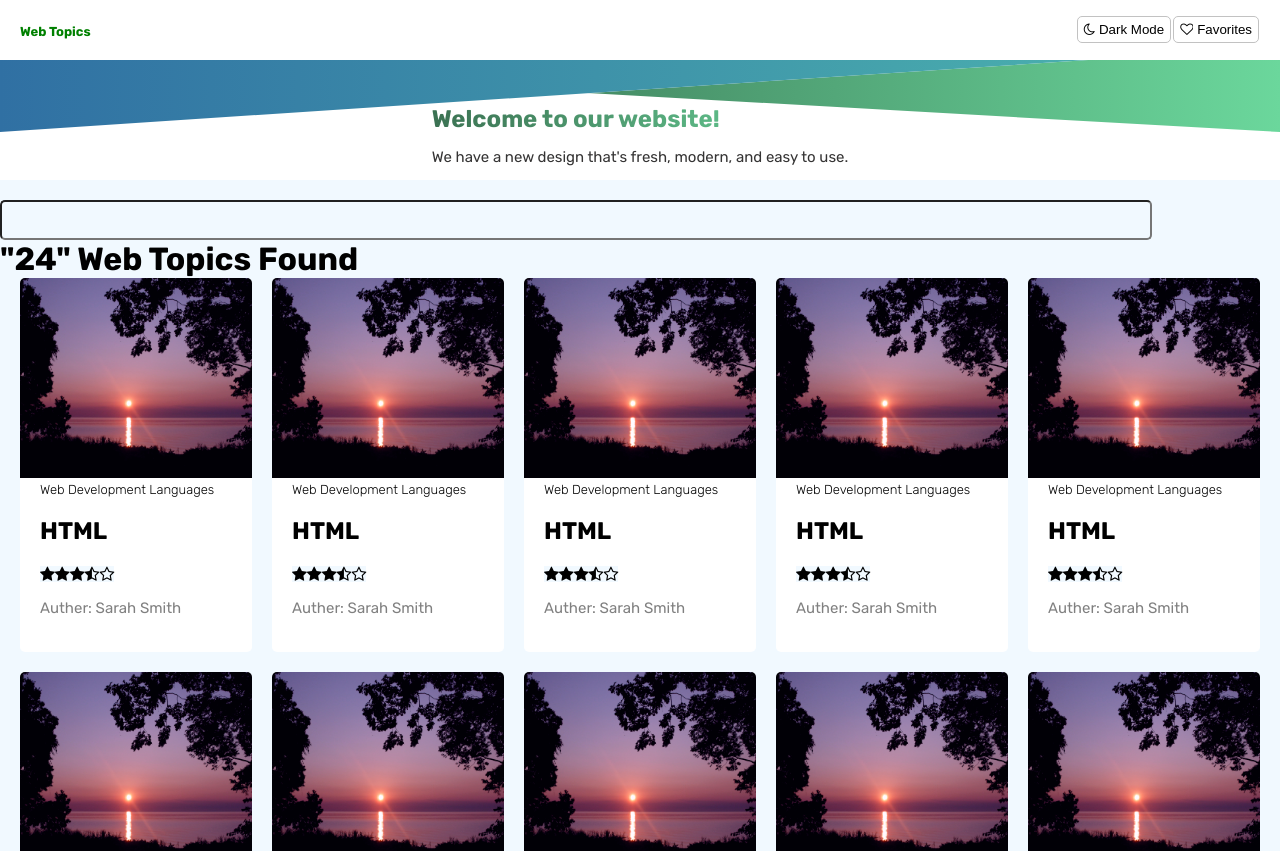
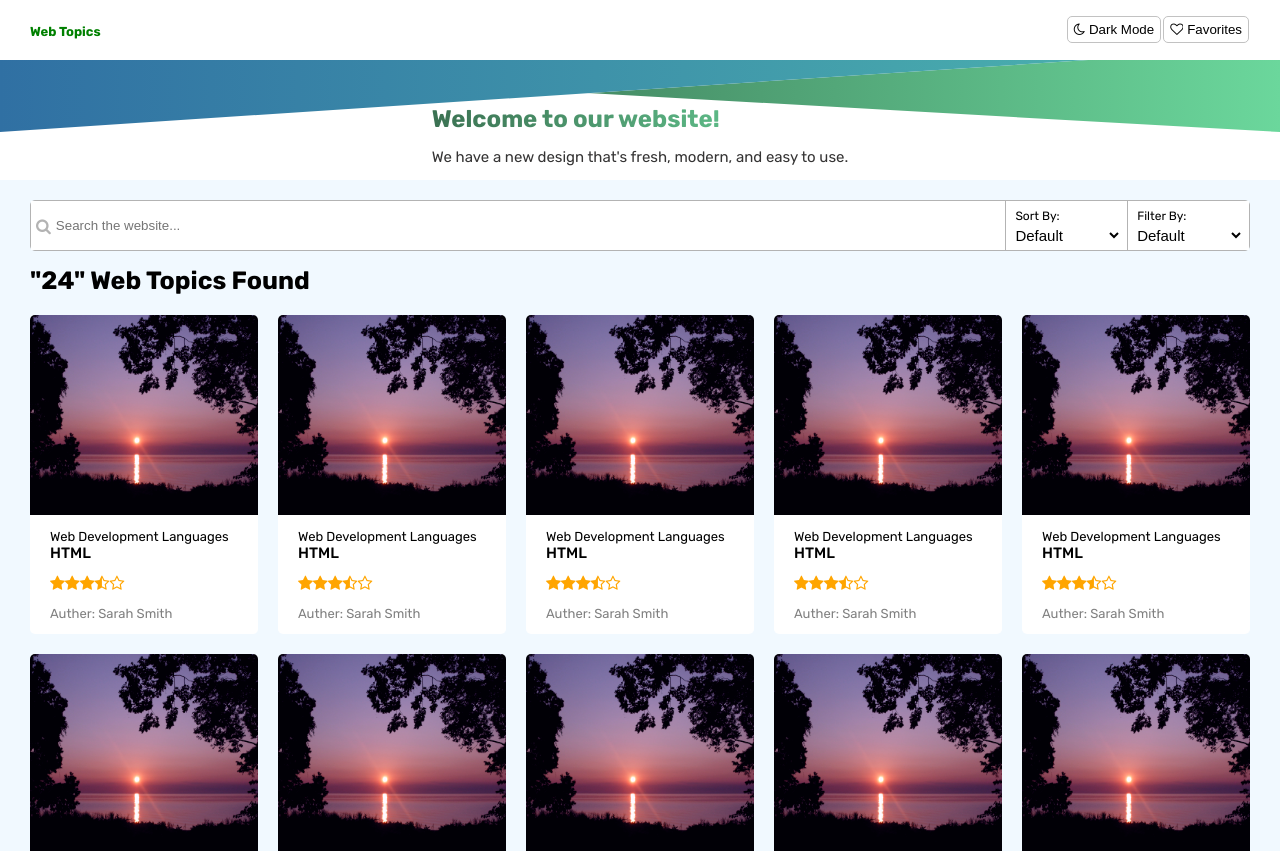
Before and after one commit to waseemghazal10/ReactProject, a React (Create React App) app: page / in a window 1280 px wide. Shown: the top 851 px of the page. Built offline with nearby package versions, Linux system fonts and the light colour scheme.

Commit message:
Creating Search Container

```diff
--- a/src/Compnenets/Body/Body.js
+++ b/src/Compnenets/Body/Body.js
@@ -1,11 +1,12 @@
 import React from 'react'
 import Card from '../Card/Card'
 import './Body.scss'
+import SearchContainer from '../SearchContainer/SearchContainer'
 
 function Body() {
   return (
     <div class = "container">
-        <input type='text'/>
+        <SearchContainer/>
         <h1>"24" Web Topics Found</h1>
         <div class = "bodyCard">
             <Card title = "Web Development Languages" language = "HTML" auther = "Sarah Smith"/>
--- a/src/Compnenets/Body/Body.scss
+++ b/src/Compnenets/Body/Body.scss
@@ -1,29 +1,45 @@
-.container{
+$small: 400px;
+$mid: 440px;
+$medium: 1024px;
+
+
+.container {
 
     display: block;
     padding-top: 20px;
+    padding-inline: 30px;
 
-
-    .bodyCard{
+    .bodyCard {
         display: grid;
         grid-template-columns: 1fr 1fr 1fr 1fr 1fr;
         padding-bottom: 10px;
-        padding-inline: 20px;
         gap: 20px;
 
+        @media screen and (max-width: $small) {
+            grid-template-columns: 1fr;
+        }
+
+        @media screen and (max-width: $mid) and (min-width: $small) {
+            grid-template-columns: 1fr 1fr;
+        }
+
+        @media screen and (max-width: $medium) and (min-width: $mid) {
+            grid-template-columns: 1fr 1fr 1fr;
+        }
     }
 
-    input{
-        width: 90%;
-        height: 40px;
-        border-radius: 5px;
-        border-color: none;
-        box-shadow: 3px;
-        text-align: center;
-    }
+    h1 {
+        font-size: 25px;
+        padding-bottom: 20px;
 
-    h1{
 
+        @media screen and (max-width: $small) {
+            font-size: 15px;
+        }
+
+        @media screen and (max-width: $medium) and (min-width: $small) {
+            font-size: 20px;
+        }
     }
 
 }
--- a/src/Compnenets/Card/Card.scss
+++ b/src/Compnenets/Card/Card.scss
@@ -1,11 +1,7 @@
 .card {
-    // width: 250px;
-    // height: 350px;
     display: block;
     border-radius: 5px;
     background-color: white;
-    padding-bottom: 20px;
-    // padding-inline: 20px;
 
     img {
         width: 100%;
@@ -24,21 +20,30 @@
             font-size: 13PX;
             color: black;
             background-color: white;
-            font-weight: 300;
+            font-weight: 400;
+            padding-top: 10px;
+            padding-bottom: 0;
         }
 
         h2 {
-            font-size: 24PX;
-            font-weight: bold;
+            font-size: 15PX;
+            font-weight: 500;
             background-color: white;
+            margin-top: 0;
+
         }
 
         .rating {
             background-color: white;
+            color: orange;
+
+            i{
+                background-color: white;
+            }
         }
 
         p {
-            font-size: 15px;
+            font-size: 13px;
             color: gray;
             background-color: white;
         }
--- a/src/Compnenets/Header/Header.scss
+++ b/src/Compnenets/Header/Header.scss
@@ -1,4 +1,7 @@
-$medium: 400px;
+$small: 400px;
+$smallpls: 500px;
+$mid: 750px;
+$medium: 1024px;
 
 .header{
     height: 120px;
@@ -33,9 +36,24 @@ $medium: 400px;
             font-size: 24px;
 
 
-            @media screen and (max-width: $medium) {
+            @media screen and (max-width: $small) {
                 font-size: 13px;
                 padding-top: 20px;
+            }
+
+            @media screen and (max-width: $smallpls) and (min-width: $small) {
+                font-size: 15px;
+                padding-top: 15px;
+            }
+
+
+            @media screen and (max-width: $mid) and (min-width: $smallpls) {
+                font-size: 19px;
+                padding-top: 5px;
+            }
+
+            @media screen and (max-width: $medium) and (min-width: $mid) {
+                font-size: 20px;
             }
         }
 
@@ -44,11 +62,13 @@ $medium: 400px;
             color: rgb(53, 52, 52);
             background-color: #fff;
 
-            @media screen and (max-width: $medium) {
+            @media screen and (max-width: $small) {
                 font-size: 9px;
+            }
+
+            @media screen and (max-width: $medium) and (min-width: $small) {
+                font-size: 12px;
             }
         }
     }
-
-
 }
--- a/src/Compnenets/Navbar/Navbar.scss
+++ b/src/Compnenets/Navbar/Navbar.scss
@@ -1,11 +1,15 @@
+$medium: 400px;
 .navbar{
     background-color: white;
     display: flex;
     justify-content: space-between;
-    padding-inline: 20px;
+    padding-inline: 30px;
     padding-top: 15px;
     height: 60px;
 
+    @media screen and (max-width: $medium) {
+        padding-inline: 10px;
+    }
 
     h1{
         color: green;
--- /dev/null
+++ b/src/Compnenets/Search/Search.js
@@ -0,0 +1,14 @@
+import React from 'react'
+import './Search.scss'
+
+
+function Search() {
+  return (
+    <div class = "searchBar">
+        <i class="fa fa-search" aria-hidden="true"></i>
+        <input type="text" placeholder='Search the website...'/>
+    </div>
+  )
+}
+
+export default Search
--- /dev/null
+++ b/src/Compnenets/Search/Search.scss
@@ -0,0 +1,41 @@
+$small: 400px;
+$medium: 1024px;
+
+.searchBar{
+
+    background-color: #fff;
+    display: flex;
+    background-color: #fff;
+    width : 80%;
+    border-top-left-radius: 5px;
+    border-bottom-left-radius: 5px;
+
+    @media screen and (max-width: $small) {
+        width : 50%;
+    }
+
+    @media screen and (max-width: $medium) and (min-width: $small) {
+        width : 60%;
+    }
+
+
+    i{
+        display: flex;
+        color: rgb(179, 179, 179);
+        font-size: 16px;
+        font-weight: 10;
+        background-color: #fff;
+        padding-right: 3px;
+        padding-left: 5px;
+        height: 100%;
+        align-items: center;
+    }
+
+    input{
+        border: none;
+        color: rgb(179, 179, 179);
+        background-color: #fff;
+        width : 100%;
+
+    }
+}
--- /dev/null
+++ b/src/Compnenets/SearchContainer/SearchContainer.js
@@ -0,0 +1,17 @@
+import React from 'react'
+import Search from '../Search/Search'
+import Select from '../Select/Select'
+import './SearchContainer.scss'
+
+function SearchContainer() {
+  return (
+    <div class = "SearchContainer">
+        <Search/>
+        <Select title = "Sort By:"/>
+        <Select title = "Filter By:"/>
+
+    </div>
+  )
+}
+
+export default SearchContainer
--- /dev/null
+++ b/src/Compnenets/SearchContainer/SearchContainer.scss
@@ -0,0 +1,10 @@
+.SearchContainer{
+
+display : flex;
+width : 100%;
+// padding-bottom: 15px;
+margin-bottom: 15px;
+border: 1px  solid rgb(179, 179, 179);
+border-radius: 5px;
+
+}
--- /dev/null
+++ b/src/Compnenets/Select/Select.js
@@ -0,0 +1,16 @@
+import React from 'react'
+import './Select.scss'
+
+function Select(props) {
+    return (
+        <div class = "selectList">
+            <p>{props.title}</p>
+            <select>
+                <option value="" disabled selected>Default</option>
+                <option value="hi">WelcomeBabyToOur</option>
+            </select>
+        </div>
+    )
+}
+
+export default Select
--- /dev/null
+++ b/src/Compnenets/Select/Select.scss
@@ -0,0 +1,45 @@
+$small: 400px;
+$medium: 1024px;
+
+
+.selectList{
+
+    display: block;
+    border-left: 1px  solid rgb(179, 179, 179);
+    // border-left: 1px;
+    padding-inline: 5px;
+    padding-block: 5px;
+    background-color: #fff;
+    width : 10%;
+
+    @media screen and (max-width: $small) {
+        width : 25%;
+    }
+
+    @media screen and (max-width: $medium) and (min-width: $small) {
+        width : 20%;
+    }
+
+
+    p{
+        font-size: 12px;
+        margin-block: 3px;
+        padding-left: 4px;
+        background-color: #fff;
+
+        @media screen and (max-width: $small) {
+            font-size: 10px;
+        }
+
+        @media screen and (max-width: $medium) and (min-width: $small) {
+           font-size: 10px;
+        }
+    }
+
+    select{
+        border: none;
+        font-size: 15px;
+        background-color: #fff;
+        width : 100%;
+    }
+}
```
